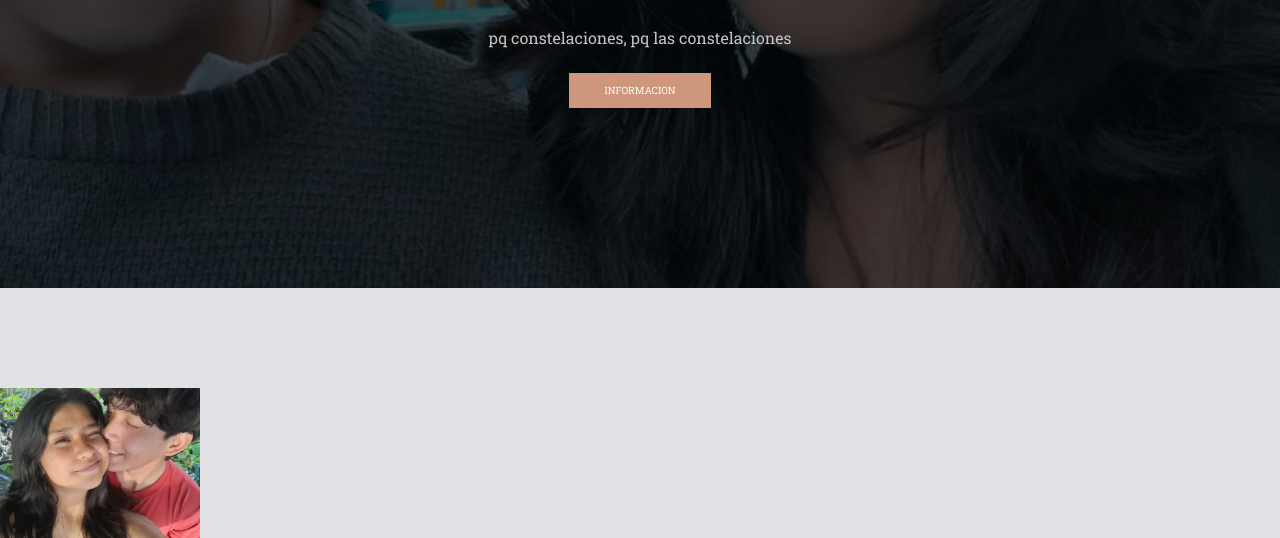
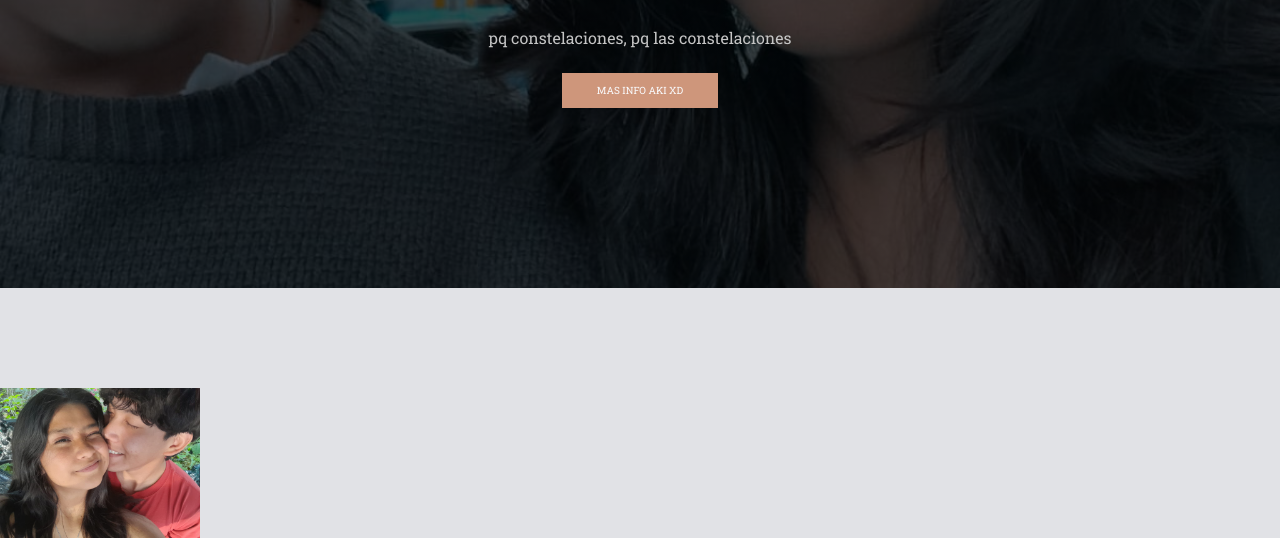
Before and after one commit to ikevnTV/knovios, a plain HTML site: page index.html in a window 1280 px wide. Shown: the part 272-810 px from the top of the page. Drawn offline with Linux system fonts and the light colour scheme.

Commit message:
Add files via upload

```diff
--- a/index.html
+++ b/index.html
@@ -34,7 +34,7 @@
             <p>
                 pq constelaciones, pq las constelaciones
             </p>
-            <a href="#" class="btn-1">informacion</a>
+            <a href="https://ikevntv.github.io/mi-chikinuni/" class="btn-1">mas info aki xd</a>
         </div>
     </header>
 
```
